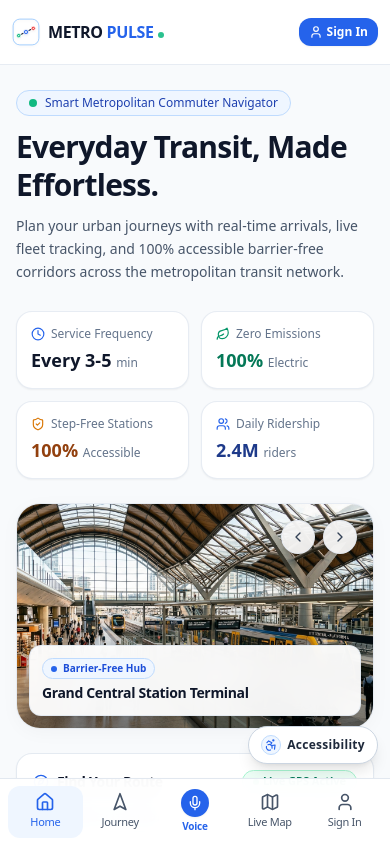
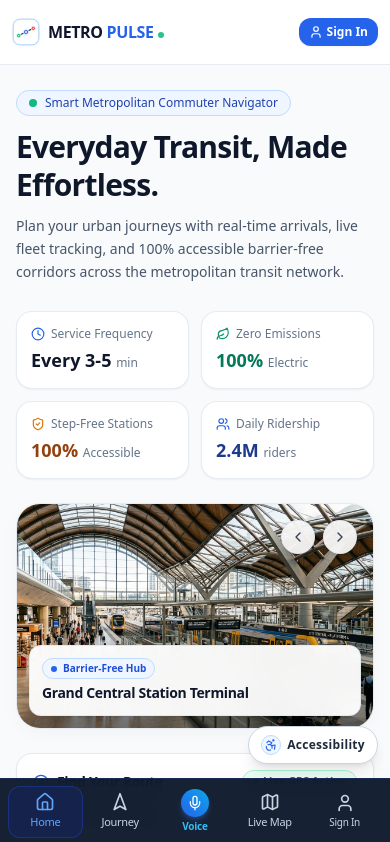
Before and after one commit to Bhavindu113/aether-transit-2100, a Next.js app: page / in a window 390 px wide. Shown: the top 842 px of the page. Built offline with nearby package versions, Linux system fonts and the light colour scheme.

Commit message:
Update Aether Transit website

```diff
--- a/src/components/navigation/MobileNav.tsx
+++ b/src/components/navigation/MobileNav.tsx
@@ -12,7 +12,7 @@ export default function MobileNav() {
   return (
     <nav
       aria-label="Mobile Navigation"
-      className="md:hidden fixed bottom-0 left-0 right-0 z-40 bg-white/95 backdrop-blur-md border-t border-slate-200 pb-safe px-2 py-1.5 transition-all shadow-lg"
+      className="md:hidden fixed bottom-0 left-0 right-0 z-40 bg-[#0A1629]/95 backdrop-blur-md border-t border-blue-900/40 pb-safe px-2 py-1.5 transition-all shadow-2xl"
     >
       <div className="grid grid-cols-5 items-center justify-around max-w-md mx-auto">
         {/* Home */}
@@ -20,8 +20,8 @@ export default function MobileNav() {
           onClick={() => setActiveScreen('home')}
           className={`flex flex-col items-center justify-center min-h-[52px] py-1 rounded-xl transition-all ${
             activeScreen === 'home'
-              ? 'text-blue-600 bg-blue-50 font-bold'
-              : 'text-slate-600 hover:text-slate-900'
+              ? 'text-blue-400 bg-blue-950/80 border border-blue-800/50 font-bold shadow-xs'
+              : 'text-slate-300 hover:text-white hover:bg-white/5'
           }`}
           aria-label="Navigate to Home"
         >
@@ -34,8 +34,8 @@ export default function MobileNav() {
           onClick={() => setActiveScreen('journey')}
           className={`flex flex-col items-center justify-center min-h-[52px] py-1 rounded-xl transition-all ${
             activeScreen === 'journey'
-              ? 'text-blue-600 bg-blue-50 font-bold'
-              : 'text-slate-600 hover:text-slate-900'
+              ? 'text-blue-400 bg-blue-950/80 border border-blue-800/50 font-bold shadow-xs'
+              : 'text-slate-300 hover:text-white hover:bg-white/5'
           }`}
           aria-label="Navigate to Journey Details"
         >
@@ -46,13 +46,13 @@ export default function MobileNav() {
         {/* Center: Voice Assistant & Search */}
         <button
           onClick={() => setVoiceSimOpen(true)}
-          className="flex flex-col items-center justify-center min-h-[52px] py-1 rounded-xl text-blue-600 hover:bg-blue-50 dark:hover:bg-blue-950/40 transition-all group"
+          className="flex flex-col items-center justify-center min-h-[52px] py-1 rounded-xl text-sky-400 hover:bg-white/5 transition-all group"
           aria-label="Open Voice Search"
         >
-          <div className="w-7 h-7 rounded-full bg-blue-600 text-white flex items-center justify-center shadow-sm group-hover:scale-110 transition-transform mb-0.5">
+          <div className="w-7 h-7 rounded-full bg-gradient-to-tr from-blue-600 to-sky-500 text-white flex items-center justify-center shadow-md shadow-blue-500/30 group-hover:scale-110 transition-transform mb-0.5">
             <Mic className="w-4 h-4" />
           </div>
-          <span className="text-[10px] font-bold tracking-tight text-blue-600">Voice</span>
+          <span className="text-[10px] font-bold tracking-tight text-sky-400">Voice</span>
         </button>
 
         {/* Live Map */}
@@ -60,8 +60,8 @@ export default function MobileNav() {
           onClick={() => setActiveScreen('map')}
           className={`flex flex-col items-center justify-center min-h-[52px] py-1 rounded-xl transition-all ${
             activeScreen === 'map'
-              ? 'text-blue-600 bg-blue-50 font-bold'
-              : 'text-slate-600 hover:text-slate-900'
+              ? 'text-blue-400 bg-blue-950/80 border border-blue-800/50 font-bold shadow-xs'
+              : 'text-slate-300 hover:text-white hover:bg-white/5'
           }`}
           aria-label="Navigate to Live Map"
         >
@@ -71,22 +71,22 @@ export default function MobileNav() {
 
         {/* Commuter Account / Sign In */}
         <button
-          onClick={() => setActiveScreen('login')}
+          onClick={() => setActiveScreen(user ? 'home' : 'login')}
           className={`flex flex-col items-center justify-center min-h-[52px] py-1 rounded-xl transition-all ${
             activeScreen === 'login'
-              ? 'text-blue-600 bg-blue-50 font-bold'
-              : 'text-slate-600 hover:text-slate-900'
+              ? 'text-blue-400 bg-blue-950/80 border border-blue-800/50 font-bold shadow-xs'
+              : 'text-slate-300 hover:text-white hover:bg-white/5'
           }`}
           aria-label="Commuter Account"
         >
           {user ? (
-            <div className="w-5 h-5 rounded-full bg-blue-600 text-white font-bold flex items-center justify-center text-[9px] mb-0.5">
-              {user.name.charAt(0)}
+            <div className="w-5 h-5 rounded-full bg-blue-600 text-white font-bold flex items-center justify-center text-[9px] mb-0.5 border border-blue-400/40 shadow-xs">
+              {user.name.charAt(0).toUpperCase()}
             </div>
           ) : (
             <User className="w-5 h-5 mb-0.5" />
           )}
-          <span className="text-[11px] font-medium tracking-tight truncate max-w-[50px]">
+          <span className="text-[10px] font-medium tracking-tight truncate max-w-[50px]">
             {user ? user.name.split(' ')[0] : 'Sign In'}
           </span>
         </button>
```
Also changed, not shown: src/components/navigation/Footer.tsx (+28 -28 lines).
